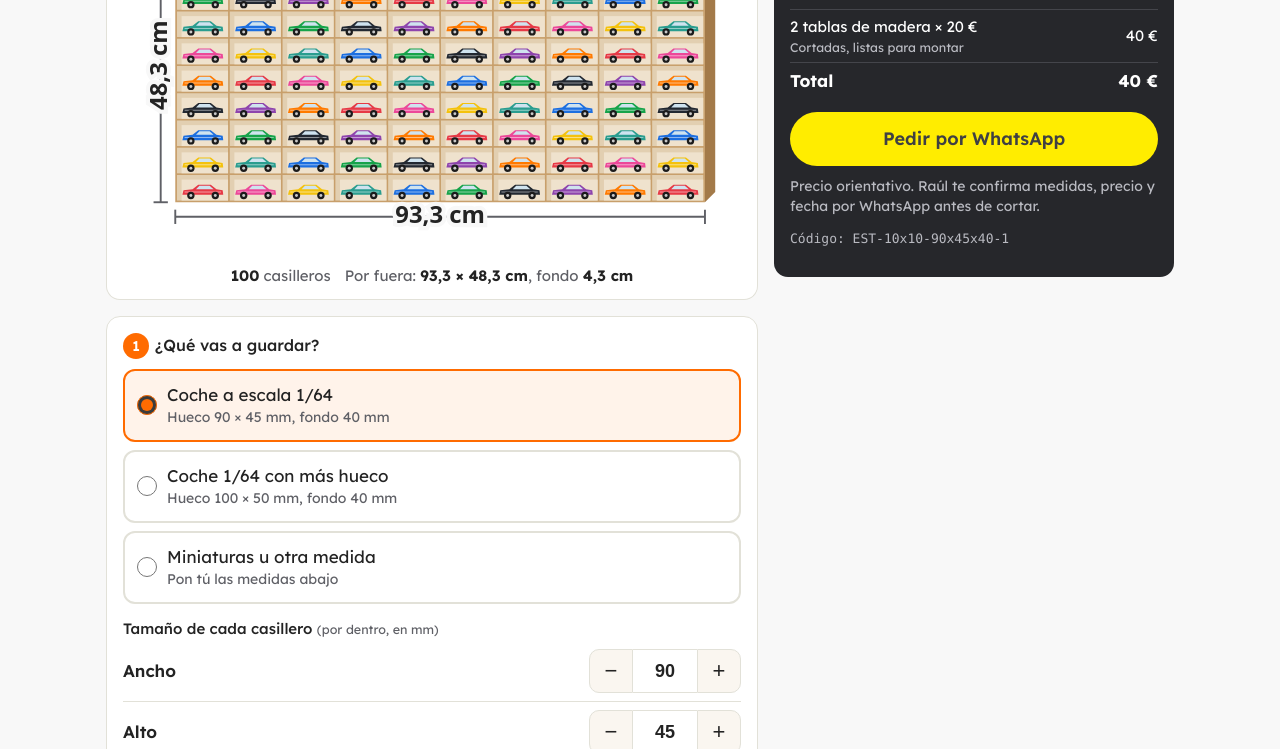
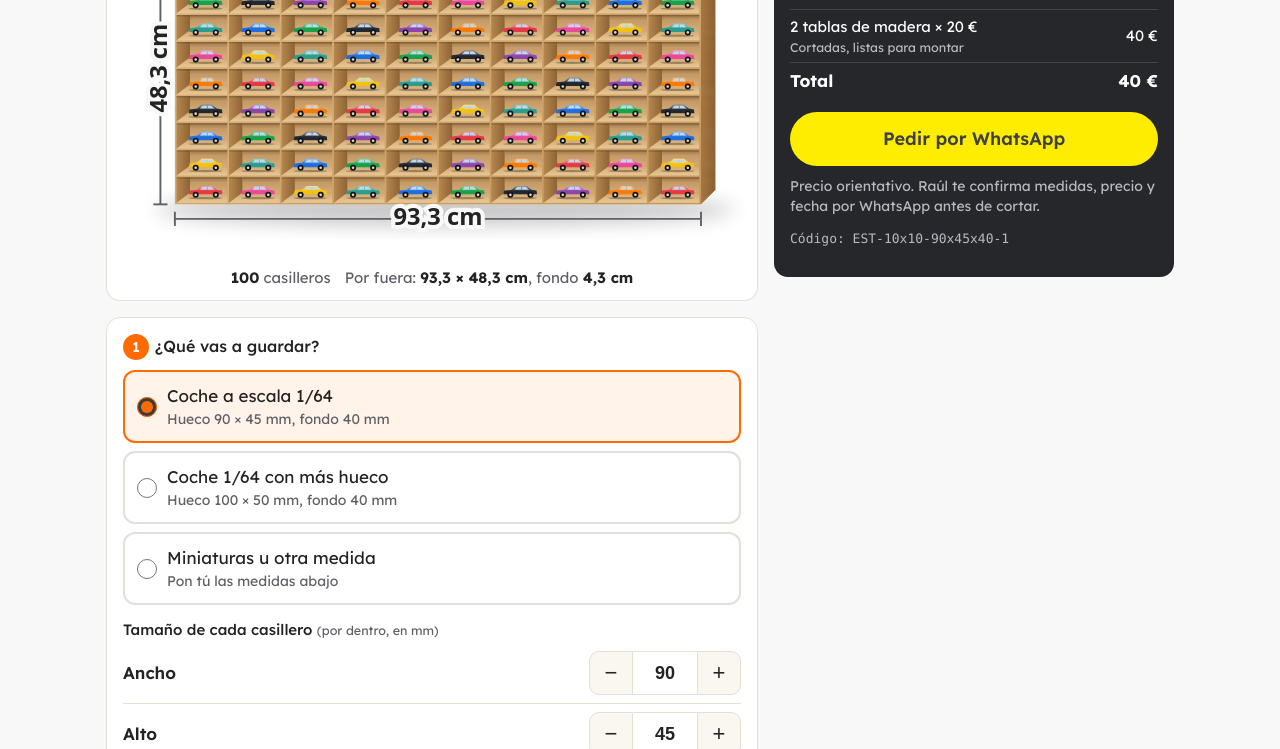
Before and after one commit to raulech8-cell/estanterias, a plain HTML site: page index.html in a window 1280 px wide. Shown: the part 351-1100 px from the top of the page. Drawn offline with Linux system fonts and the light colour scheme.

Commit message:
Vista previa más real: veta, fondo de cada hueco, sombras y coches aparcados
Co-Authored-By: Claude Opus 5.5 <noreply@anthropic.com>

```diff
--- a/index.html
+++ b/index.html
@@ -242,37 +242,62 @@ document.addEventListener("change", e => {
 // ---------------------------------------------------------------- dibujo (frente + fondo en perspectiva)
 function dibujar(est, fondo) {
   const W = est.ow, H = est.oh, t = est.t;
-  const dep = Math.min(fondo + t, Math.max(W, H) * 0.25) * 0.6;   // fondo dibujado, en perspectiva caballera
+  const dep = Math.min(fondo + t, Math.max(W, H) * 0.25) * 0.85;   // fondo dibujado, en perspectiva caballera
   const dx = dep * 0.7, dy = dep * 0.7;
   const pad = Math.max(W, H) * 0.06, lab = Math.max(W, H) * 0.05;
   const vbW = W + dx + pad * 2 + lab, vbH = H + dy + pad * 2 + lab;
   const ox = pad + lab, oy = pad + dy;
   const fs = Math.max(W, H) * 0.045;
-  let s = `<svg xmlns="http://www.w3.org/2000/svg" viewBox="0 0 ${vbW} ${vbH}">`;
-  // laterales (arriba y derecha)
-  s += `<polygon points="${ox},${oy} ${ox + dx},${oy - dy} ${ox + W + dx},${oy - dy} ${ox + W},${oy}" fill="var(--wood-side)"/>`;
-  s += `<polygon points="${ox + W},${oy} ${ox + W + dx},${oy - dy} ${ox + W + dx},${oy + H - dy} ${ox + W},${oy + H}" fill="var(--wood-dark)"/>`;
-  // frente
-  s += `<rect x="${ox}" y="${oy}" width="${W}" height="${H}" fill="var(--wood)"/>`;
-  const sh = Math.min(est.cw, est.ch) * 0.18;   // sombra interior
+  const U = Math.max(W, H);
+  let s = `<svg xmlns="http://www.w3.org/2000/svg" viewBox="0 0 ${vbW} ${vbH}">
+  <defs>
+    <linearGradient id="gTop" x1="0" y1="1" x2="0" y2="0"><stop offset="0" stop-color="#d9b27c"/><stop offset="1" stop-color="#c99d63"/></linearGradient>
+    <linearGradient id="gLado" x1="0" y1="0" x2="1" y2="0"><stop offset="0" stop-color="#a5763f"/><stop offset="1" stop-color="#8a5f30"/></linearGradient>
+    <linearGradient id="gFrente" x1="0" y1="0" x2="1" y2="1"><stop offset="0" stop-color="#e2bb84"/><stop offset="1" stop-color="#c9985a"/></linearGradient>
+    <linearGradient id="gFondo" x1="0" y1="0" x2="0" y2="1"><stop offset="0" stop-color="#9c7346"/><stop offset=".35" stop-color="#c49a66"/><stop offset="1" stop-color="#d2ab78"/></linearGradient>
+    <linearGradient id="gPared" x1="0" y1="0" x2="1" y2="0"><stop offset="0" stop-color="#b58750"/><stop offset="1" stop-color="#8e6334"/></linearGradient>
+    <linearGradient id="gSuelo" x1="0" y1="1" x2="0" y2="0"><stop offset="0" stop-color="#e8c896"/><stop offset="1" stop-color="#cfa66f"/></linearGradient>
+    <linearGradient id="gBrillo" x1="0" y1="0" x2="0" y2="1"><stop offset="0" stop-color="#fff" stop-opacity=".55"/><stop offset=".6" stop-color="#fff" stop-opacity="0"/></linearGradient>
+    <filter id="veta" x="0" y="0" width="1" height="1"><feTurbulence type="fractalNoise" baseFrequency="${3 / U} ${60 / U}" numOctaves="2" seed="7"/>
+      <feColorMatrix type="matrix" values="0 0 0 0 .42  0 0 0 0 .26  0 0 0 0 .1  0 0 0 1.1 -.35"/><feComposite in2="SourceGraphic" operator="in"/></filter>
+    <filter id="difuso" x="-20%" y="-20%" width="140%" height="160%"><feGaussianBlur stdDeviation="${U * 0.018}"/></filter>
+  </defs>`;
+  // sombra en el suelo
+  s += `<ellipse cx="${ox + W / 2 + dx / 2}" cy="${oy + H + U * 0.01}" rx="${W * 0.55}" ry="${U * 0.03}" fill="#000" opacity=".22" filter="url(#difuso)"/>`;
+  // caras de arriba y derecha
+  const top = `${ox},${oy} ${ox + dx},${oy - dy} ${ox + W + dx},${oy - dy} ${ox + W},${oy}`;
+  const lado = `${ox + W},${oy} ${ox + W + dx},${oy - dy} ${ox + W + dx},${oy + H - dy} ${ox + W},${oy + H}`;
+  s += `<polygon points="${top}" fill="url(#gTop)"/><polygon points="${top}" fill="#000" filter="url(#veta)" opacity=".35"/>`;
+  s += `<polygon points="${lado}" fill="url(#gLado)"/><polygon points="${lado}" fill="#000" filter="url(#veta)" opacity=".3"/>`;
+  // frente (cantos de la madera)
+  s += `<rect x="${ox}" y="${oy}" width="${W}" height="${H}" fill="url(#gFrente)"/>`;
+  s += `<rect x="${ox}" y="${oy}" width="${W}" height="${H}" fill="#000" filter="url(#veta)" opacity=".3"/>`;
+  // interior de cada hueco: fondo, suelo y pared izquierda (se ve en perspectiva)
+  const f = dx / (fondo + t);
+  const hx = Math.min(fondo * f, est.cw * 0.4), hy = Math.min(fondo * f, est.ch * 0.4);
   for (let i = 0; i < est.cols; i++) for (let j = 0; j < est.rows; j++) {
-    const x = ox + t + i * (est.cw + t), y = oy + t + j * (est.ch + t);
-    s += `<rect x="${x}" y="${y}" width="${est.cw}" height="${est.ch}" fill="var(--cell-in)"/>`;
-    s += `<rect x="${x + sh}" y="${y + sh}" width="${est.cw - sh}" height="${est.ch - sh}" fill="var(--cell)"/>`;
+    const x = ox + t + i * (est.cw + t), y = oy + t + j * (est.ch + t), w = est.cw, h = est.ch;
+    s += `<rect x="${x + hx}" y="${y}" width="${w - hx}" height="${h - hy}" fill="url(#gFondo)"/>`;
+    s += `<polygon points="${x},${y + h} ${x + w},${y + h} ${x + w},${y + h - hy} ${x + hx},${y + h - hy}" fill="url(#gSuelo)"/>`;
+    s += `<polygon points="${x},${y} ${x + hx},${y} ${x + hx},${y + h - hy} ${x},${y + h}" fill="url(#gPared)"/>`;
+    s += `<rect x="${x}" y="${y}" width="${w}" height="${Math.max(h * 0.06, 1)}" fill="#000" opacity=".18"/>`;   // sombra bajo el techo
   }
-  // coches 1/64 (≈ 75 mm de largo, 28 de alto) aparcados en los huecos, de colores
+  // coches 1/64 (≈ 75 mm de largo, 28 de alto) aparcados en el suelo de cada hueco
   if (est.cw >= 60 && est.ch >= 25) {
-    const L = 75, A = 28, k = Math.min(1, (est.cw - 6) / L, (est.ch - 4) / A);
+    const L = 75, A = 28, k = Math.min(0.92, (est.cw - hx - 4) / L, (est.ch - hy * 0.5 - 4) / A);
     const COL = ["#e63946", "#1d6fe0", "#ff7a00", "#2a9d8f", "#8e44ad", "#f4c20d", "#222831", "#ec4899", "#16a34a"];
     for (let i = 0; i < est.cols; i++) for (let j = 0; j < est.rows; j++) {
-      const cx = ox + t + i * (est.cw + t) + (est.cw - L * k) / 2, cy = oy + t + j * (est.ch + t) + est.ch - 2 - A * k;
+      const x = ox + t + i * (est.cw + t), y = oy + t + j * (est.ch + t);
+      const cx = x + hx * 0.5 + (est.cw - hx * 0.5 - L * k) / 2, base = y + est.ch - hy * 0.45, cy = base - A * k;
       const g = (px, py) => `${cx + px * k},${cy + py * k}`;
       const c = COL[(i * 7 + j * 4) % COL.length];
-      s += `<path d="M${g(2, 20)} L${g(4, 12)} L${g(20, 10)} L${g(30, 2)} L${g(52, 2)} L${g(62, 10)} L${g(73, 12)} L${g(74, 20)} Z" fill="${c}"/>`;
-      s += `<path d="M${g(32, 4)} L${g(50, 4)} L${g(57, 10)} L${g(26, 10)} Z" fill="#cfe3ef"/>`;
-      s += `<path d="M${g(6, 15)} L${g(70, 15)}" stroke="#fff" stroke-opacity=".55" stroke-width="${1.6 * k}"/>`;
-      s += `<circle cx="${cx + 17 * k}" cy="${cy + 21 * k}" r="${6.5 * k}" fill="#1b1b1b"/><circle cx="${cx + 60 * k}" cy="${cy + 21 * k}" r="${6.5 * k}" fill="#1b1b1b"/>`;
-      s += `<circle cx="${cx + 17 * k}" cy="${cy + 21 * k}" r="${2.6 * k}" fill="#c9c9c9"/><circle cx="${cx + 60 * k}" cy="${cy + 21 * k}" r="${2.6 * k}" fill="#c9c9c9"/>`;
+      const cuerpo = `M${g(2, 20)} L${g(4, 12)} L${g(20, 10)} L${g(30, 2)} L${g(52, 2)} L${g(62, 10)} L${g(73, 12)} L${g(74, 20)} Z`;
+      s += `<ellipse cx="${cx + 38 * k}" cy="${base}" rx="${36 * k}" ry="${2.4 * k}" fill="#000" opacity=".3"/>`;
+      s += `<path d="${cuerpo}" fill="${c}"/><path d="${cuerpo}" fill="url(#gBrillo)"/>`;
+      s += `<path d="M${g(32, 4)} L${g(50, 4)} L${g(57, 10)} L${g(26, 10)} Z" fill="#bfd9ea"/>`;
+      s += `<path d="M${g(41, 4)} L${g(42, 4)} L${g(42, 10)} L${g(41, 10)} Z" fill="${c}"/>`;
+      s += `<circle cx="${cx + 17 * k}" cy="${cy + 21 * k}" r="${6.5 * k}" fill="#151515"/><circle cx="${cx + 60 * k}" cy="${cy + 21 * k}" r="${6.5 * k}" fill="#151515"/>`;
+      s += `<circle cx="${cx + 17 * k}" cy="${cy + 21 * k}" r="${2.8 * k}" fill="#d6d6d6"/><circle cx="${cx + 60 * k}" cy="${cy + 21 * k}" r="${2.8 * k}" fill="#d6d6d6"/>`;
     }
   }
   // cotas
```
